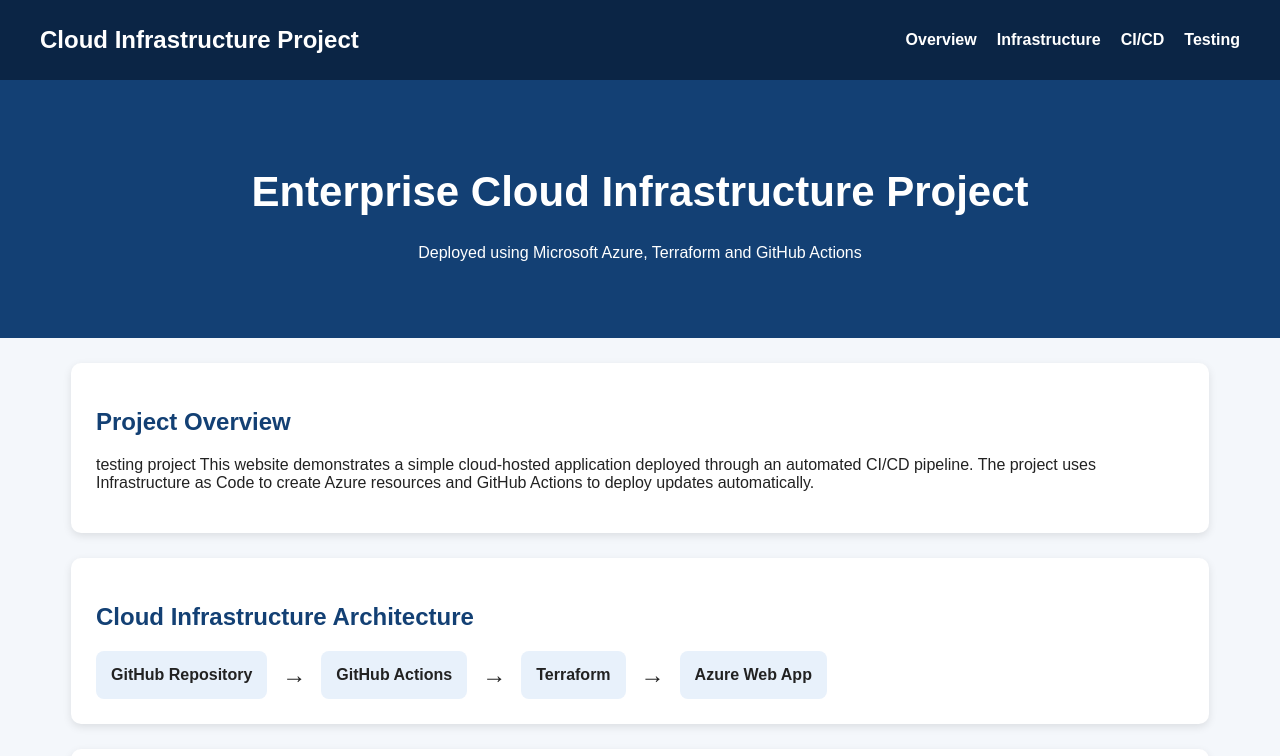
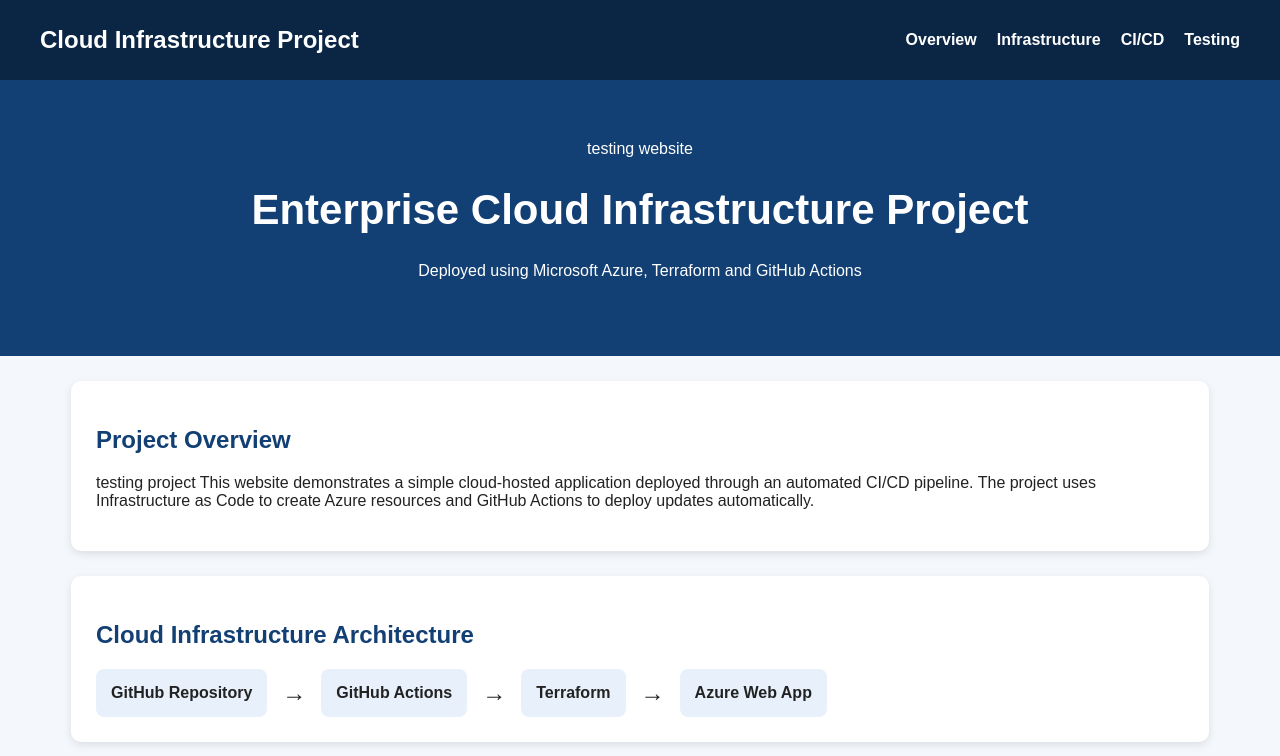
Before and after one commit to josephkiruma47-stack/student-cloud-iac-project, a plain HTML site: page app/index.html in a window 1280 px wide. Shown: the top 756 px of the page. Drawn offline with Linux system fonts and the light colour scheme.

Commit message:
Update index.html

```diff
--- a/app/index.html
+++ b/app/index.html
@@ -17,6 +17,7 @@
 </nav>
 
 <header>
+    testing website
     <h1>Enterprise Cloud Infrastructure Project</h1>
     <p>Deployed using Microsoft Azure, Terraform and GitHub Actions</p>
 </header>
```
